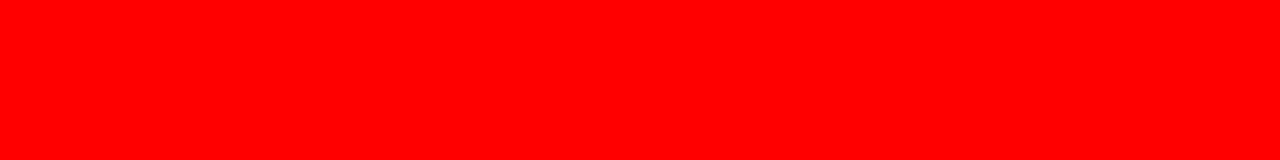
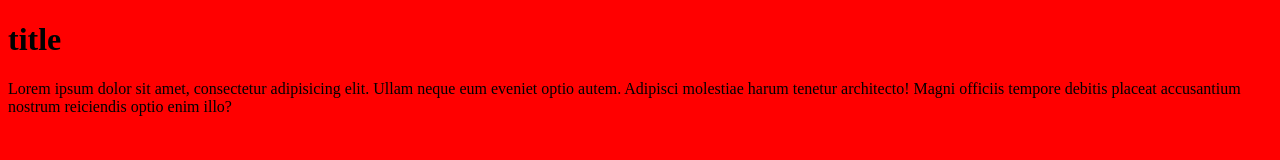
Before and after one commit to Stanisap/Test, a plain HTML site: page index.html in a window 1280 px wide. Drawn offline with Linux system fonts and the light colour scheme.

Commit message:
the new commit

```diff
--- a/index.html
+++ b/index.html
@@ -5,7 +5,11 @@
 	<link rel="stylesheet" type="text/css" href="style.css">
 </head>
 <body>
-	<div></div>
+	<div><h1>title</h1></div>
+
+	<div>
+		<p>Lorem ipsum dolor sit amet, consectetur adipisicing elit. Ullam neque eum eveniet optio autem. Adipisci molestiae harum tenetur architecto! Magni officiis tempore debitis placeat accusantium nostrum reiciendis optio enim illo?</p>
+	</div>
 
 </body>
 </html>
```
